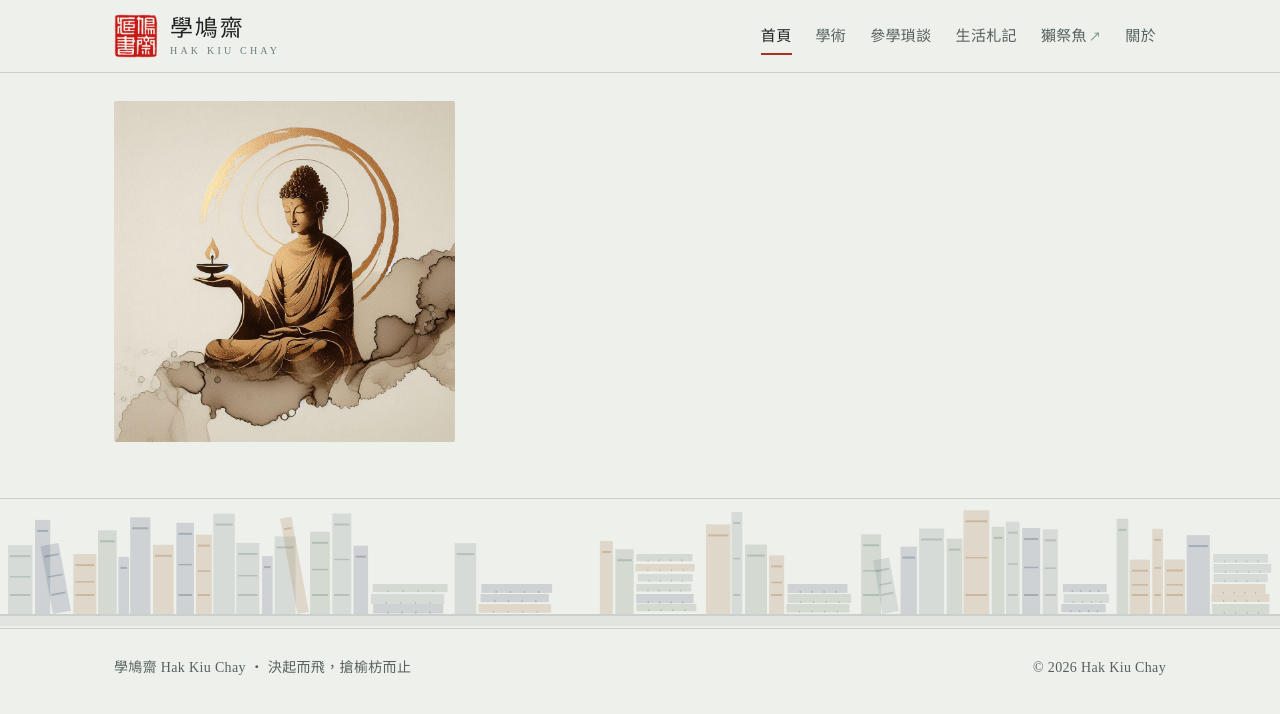
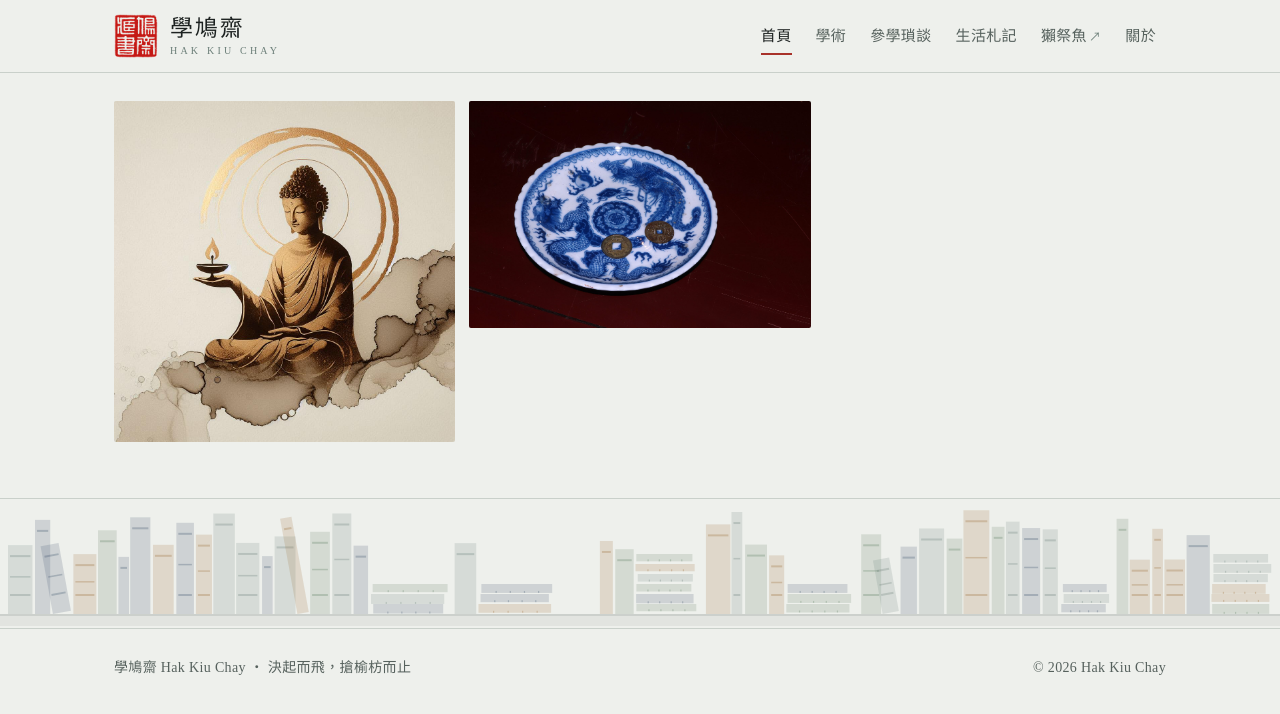
Before and after one commit to Guanlun-bot/hakkiuchay, a Jekyll site: the page built from index.html, in a window 1280 px wide. Shown: the top 714 px of the page. Built offline with Jekyll 4.4.1, drawn with Linux system fonts in a browser that asks for light colours; some web fonts are replaced.

Commit message:
Update _data/photos.yml (via Pages CMS)

```diff
--- a/_data/photos.yml
+++ b/_data/photos.yml
@@ -1,2 +1,9 @@
 photos:
   - image: /assets/uploads/file.jpg
+  - image: /assets/uploads/img5526.jpg
+  - {}
+  - {}
+  - {}
+  - {}
+  - {}
+  - {}
```
